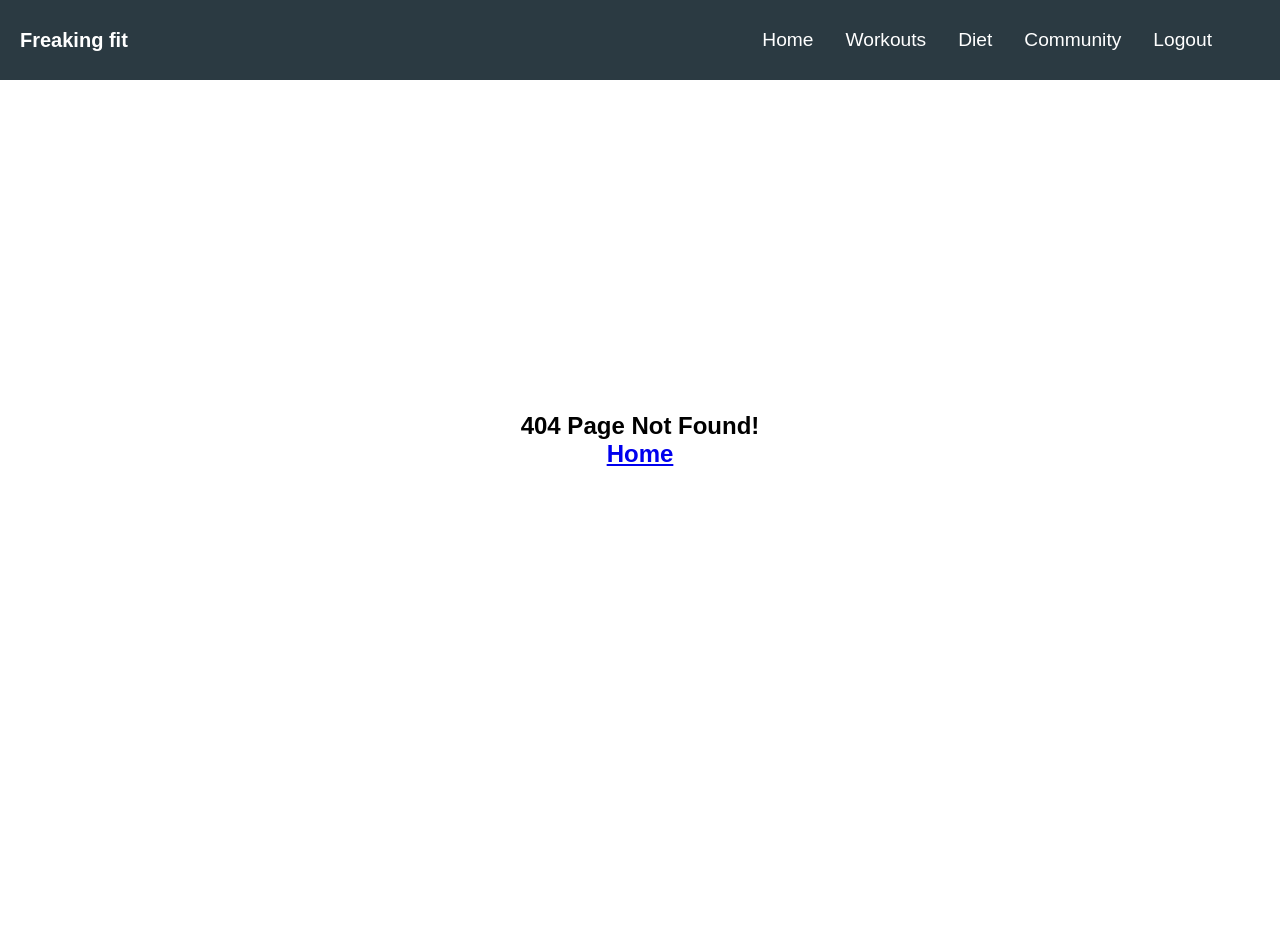
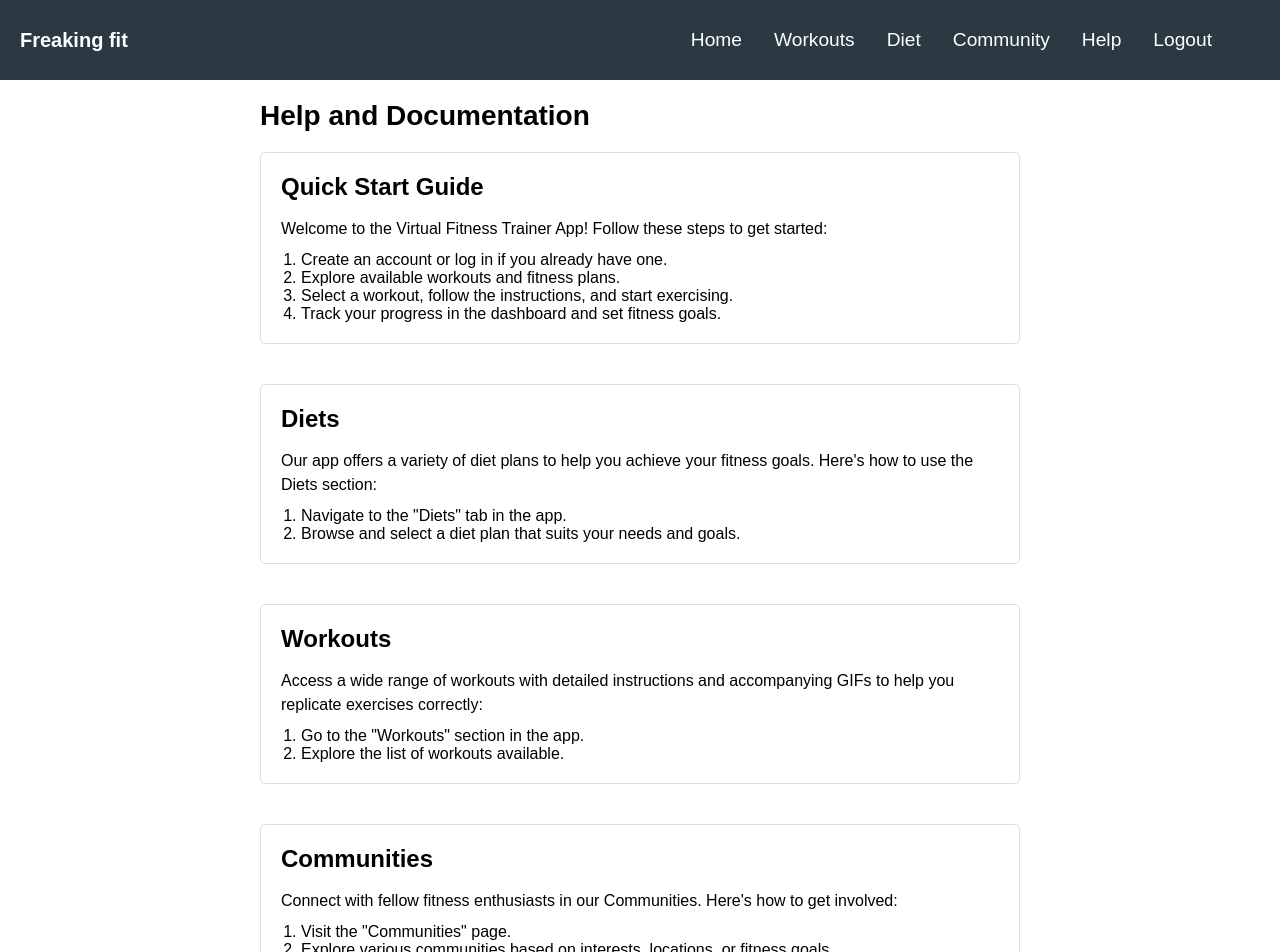
Before and after one commit to saivivek116/Freaking_Fit, a React (Create React App) app: page /help in a window 1280 px wide. Before the commit this address had no page. Shown: the top 952 px of the page. Before the commit the page ends 800 px from the top, so only its background shows below. Built offline with nearby package versions, Linux system fonts and the light colour scheme; sample sign-in values are in the browser's storage.

Commit message:
added help and adjusted images in diet

```diff
--- a/src/App.js
+++ b/src/App.js
@@ -10,6 +10,7 @@ import ForgotPassword from "./pages/ForgotPassword";
 import Community from "./pages/Community";
 import Diet from "./pages/Diet";
 import PrivateRoute from "./components/PrivateRoute";
+import Help from "./pages/Help";
 
 function App() {
     return (
@@ -48,6 +49,14 @@ function App() {
                             </PrivateRoute>
                         }
                     />
+                    <Route
+                        path="/help"
+                        element={
+                            <PrivateRoute>
+                                <Help />
+                            </PrivateRoute>
+                        }
+                    />
                     <Route path="*" element={<NotFound />} />
                 </Routes>
             </BrowserRouter>
--- a/src/components/Navbar.js
+++ b/src/components/Navbar.js
@@ -105,6 +105,15 @@ function Navbar() {
                                 Community
                             </Link>
                         </li>
+                        <li className="nav-item">
+                            <Link
+                                to="/help"
+                                className="nav-links"
+                                onClick={closeMobileMenu}
+                            >
+                                Help
+                            </Link>
+                        </li>
                         {isLoggedIn ? (
                             <li>
                                 <a
--- a/src/pages/Diet.js
+++ b/src/pages/Diet.js
@@ -50,7 +50,9 @@ const dietPlans = [
 function DietItem({ name, imageSrc, description }) {
     return (
         <li className="diet-plan-item">
+            {/* <div className="diet-image"> */}
             <img src={`images/${imageSrc}`} alt={name} />
+            {/* </div> */}
             <div className="diet-plan-info">
                 <h3>{name}</h3>
                 <p>{description}</p>
--- /dev/null
+++ b/src/pages/Help.js
@@ -0,0 +1,71 @@
+import React from 'react';
+import './help.scss';
+
+const Help = () => {
+  return (
+    <div className="help-and-documentation">
+      <h2>Help and Documentation</h2>
+
+      {/* Quick Start Guide */}
+      <section className="section">
+        <h3>Quick Start Guide</h3>
+        <p>
+          Welcome to the Virtual Fitness Trainer App! Follow these steps to get started:
+        </p>
+        <ol>
+          <li>Create an account or log in if you already have one.</li>
+          <li>Explore available workouts and fitness plans.</li>
+          <li>Select a workout, follow the instructions, and start exercising.</li>
+          <li>Track your progress in the dashboard and set fitness goals.</li>
+        </ol>
+      </section>
+
+      {/* Diets Section */}
+      <section className="section">
+        <h3>Diets</h3>
+        <p>
+          Our app offers a variety of diet plans to help you achieve your fitness goals. Here's how to use the Diets section:
+        </p>
+        <ol>
+          <li>Navigate to the "Diets" tab in the app.</li>
+          <li>Browse and select a diet plan that suits your needs and goals.</li>
+        </ol>
+      </section>
+
+      {/* Workouts Section */}
+      <section className="section">
+        <h3>Workouts</h3>
+        <p>
+          Access a wide range of workouts with detailed instructions and accompanying GIFs to help you replicate exercises correctly:
+        </p>
+        <ol>
+          <li>Go to the "Workouts" section in the app.</li>
+          <li>Explore the list of workouts available.</li>
+        </ol>
+      </section>
+
+      {/* Communities Section */}
+      <section className="section">
+        <h3>Communities</h3>
+        <p>
+          Connect with fellow fitness enthusiasts in our Communities. Here's how to get involved:
+        </p>
+        <ol>
+          <li>Visit the "Communities" page.</li>
+          <li>Explore various communities based on interests, locations, or fitness goals.</li>
+          {/* <li>Join a community, participate in discussions, and share your fitness journey.</li> */}
+        </ol>
+      </section>
+
+      {/* Contact Support */}
+      <section className="section">
+        <h3>Contact Support</h3>
+        <p>
+          If you need further assistance or have any questions, feel free to contact our support team at support@freakingfit.com.
+        </p>
+      </section>
+    </div>
+  );
+}
+
+export default Help;
--- a/src/pages/diet.scss
+++ b/src/pages/diet.scss
@@ -26,17 +26,26 @@
     flex-direction: column;
     align-items: center;
     text-align: left;
+    width: 400px;
+    height: 400px;
 }
 
 .diet-plan-item img {
-    max-width: 100%;
-    height: auto;
+    width: 100%;
+    height: 100%;
+    //height: auto;
     margin-bottom: 20px;
+    object-fit: cover;
 }
 
 .diet-plan-info {
     flex-grow: 1;
 }
+
+// .diet-image {
+//     max-width: 300px;
+//     height: 200px;
+// }
 
 /* Media query for responsiveness */
 @media (max-width: 768px) {
--- /dev/null
+++ b/src/pages/help.scss
@@ -0,0 +1,67 @@
+// Styles for Help component
+.help-and-documentation {
+    padding: 20px;
+    max-width: 800px;
+    margin: 0 auto;
+
+    h2 {
+      font-size: 28px;
+      margin-bottom: 20px;
+    }
+
+    .section {
+      margin-bottom: 40px;
+      border: 1px solid #ddd;
+      padding: 20px;
+      border-radius: 5px;
+
+      h3 {
+        font-size: 24px;
+        margin-bottom: 16px;
+      }
+
+      p {
+        font-size: 16px;
+        line-height: 1.5;
+      }
+
+      ol {
+        list-style-type: decimal;
+        padding-left: 20px;
+        margin-top: 10px;
+      }
+
+      .faq {
+        .faq-item {
+          margin-bottom: 20px;
+
+          h4 {
+            font-size: 20px;
+            margin-bottom: 10px;
+          }
+        }
+      }
+    }
+
+    @media (max-width: 768px) {
+      .section {
+        padding: 15px;
+
+        h3 {
+          font-size: 20px;
+        }
+
+        p {
+          font-size: 14px;
+        }
+
+        .faq {
+          .faq-item {
+            h4 {
+              font-size: 18px;
+            }
+          }
+        }
+      }
+    }
+  }
```
